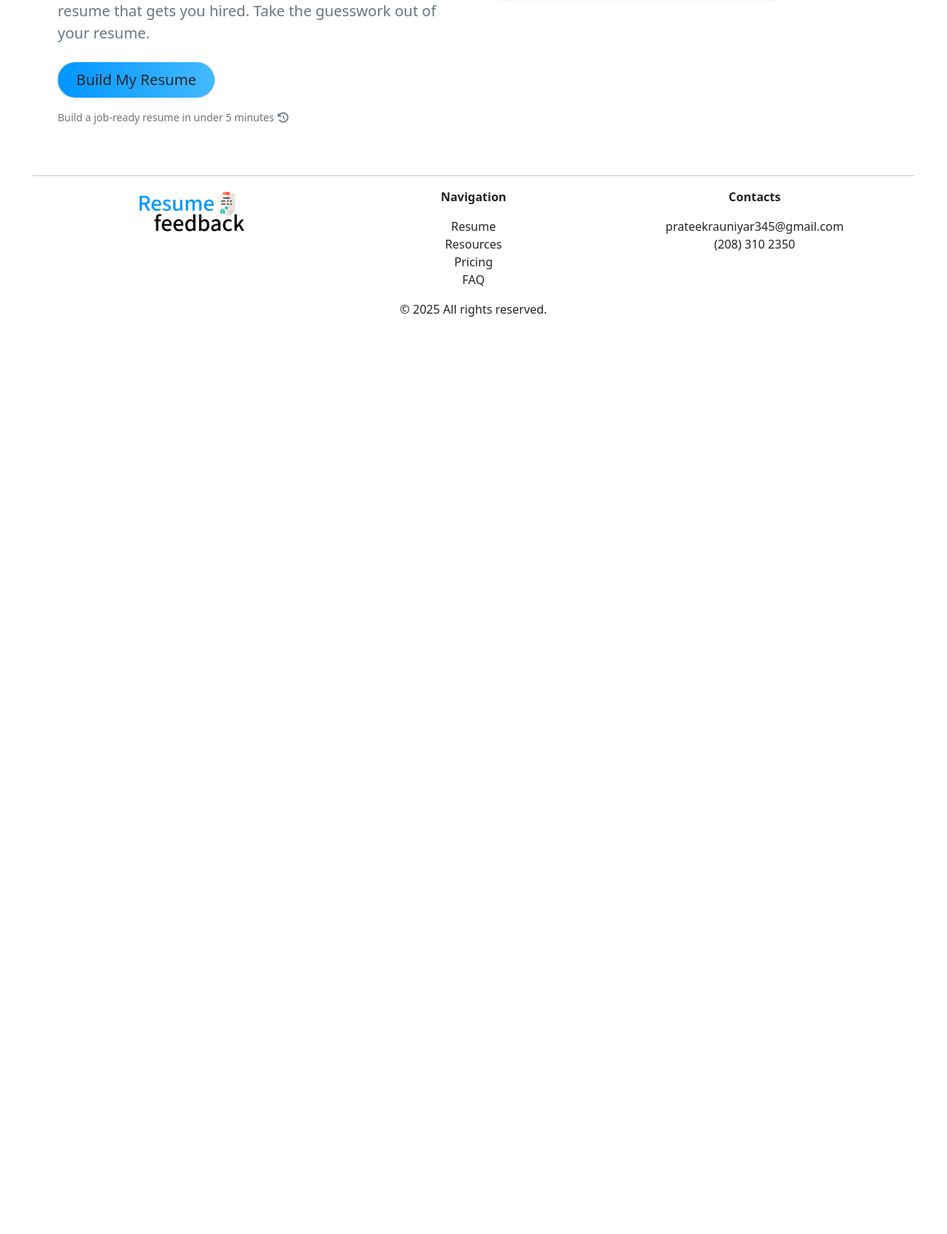
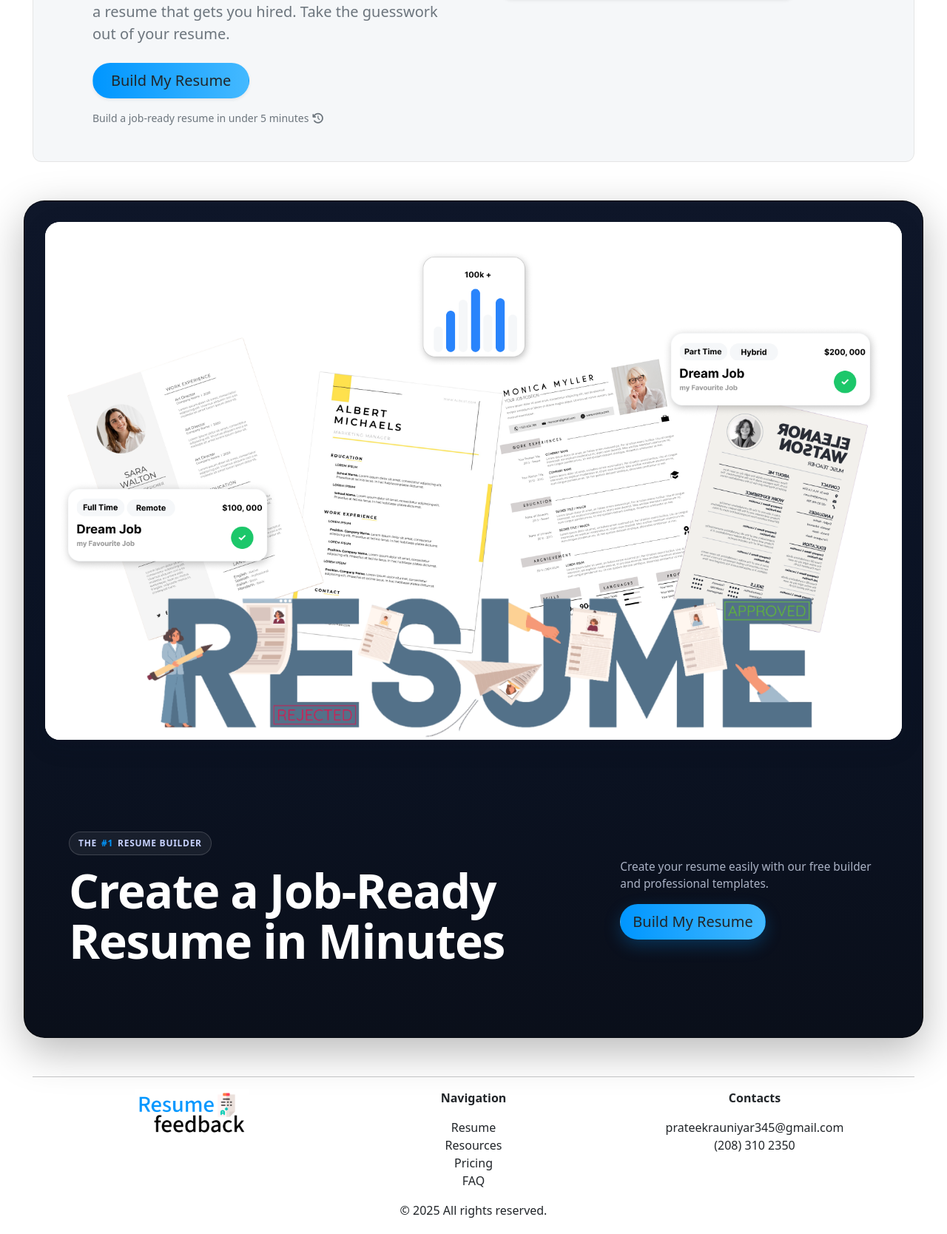
Before and after one commit to prateekrauniyar345/ResumeFeedback, a Flask app: page / in a window 1280 px wide. Shown: the part 632-2300 px from the top of the page at 74% size. Before the commit the page ends 1060 px from the top, so only its background shows below. Run offline with Flask 3, Linux system fonts and the light colour scheme; some libraries are stand-ins or nearby versions.

Commit message:
added few styles and few more content on dashboard

```diff
--- a/static/styles/styles.css
+++ b/static/styles/styles.css
@@ -35,8 +35,12 @@ body{
 
 
 /* Layout + spacing */
-.hero { overflow: hidden; }
-.hero-subtext { font-size: clamp(1rem, 1.1vw + .8rem, 1.25rem); }
+.hero {
+  overflow: hidden;
+}
+.hero-subtext {
+  font-size: clamp(1rem, 1.1vw + .8rem, 1.25rem);
+}
 
 /* Trust badge */
 .badge-flag{
@@ -84,10 +88,11 @@ body{
 
 /* Right visual + floating card */
 .hero-visual{
+  position: relative;
   max-width: 560px;
 }
 
-.floating-card{
+.floating-card0{
   top: 55%;
   left: -10%;
   transform: translateY(-50%);
@@ -95,11 +100,19 @@ body{
   background: #fff;
 }
 
+.floating-card1{
+  top: 25%;
+  right: -20%;
+  transform: translateY(-50%);
+  border-radius: 14px;
+  background: #fff;
+}
+
 /* Responsive tweaks */
 @media (max-width: 992px){
-  .floating-card{
+  .floating-card0, .floating-card1{
     top: auto;
-    left: 8%;
+    left: 40%;
     bottom: -10%;
     transform: none;
   }
@@ -110,3 +123,108 @@ body{
   }
   .hero-subtext{ font-size: 1rem; }
 }
+
+
+.four-border {
+    border-top: 1px solid #E5E5E5;
+    border-right: 1px solid #E5E5E5;
+    border-left: 1px solid #E5E5E5;
+    border-bottom: 1px solid #E5E5E5;
+    border-radius: 35px 12px 0 0;
+}
+
+:root {
+  --brand: #0096ff;
+  --promo-radius: 28px;
+}
+
+/* Outer section spacing (outside the card) */
+.promo { padding: clamp(16px, 3vw, 32px); }
+
+/* The big rounded “device-like” shell */
+.promo__shell {
+  border-radius: var(--promo-radius);
+  overflow: hidden;
+  border: 1px solid rgba(0, 0, 0, 0.65);
+  box-shadow: 0 18px 56px rgba(0, 0, 0, 0.28);
+  background: linear-gradient(180deg, #0f172a 0%, #0b1324 55%, #0a0f1a 100%);
+}
+
+/* ===== Top media area ===== */
+.promo__media {
+  padding: clamp(12px, 2.5vw, 28px);
+}
+
+.promo__media-box {
+  background: #ffffff;
+  max-height: 700px;
+  border-radius: calc(var(--promo-radius) - 8px);
+  box-shadow:
+    0 8px 32px rgba(16, 23, 37, 0.15),
+    inset 0 -1px 0 rgba(17, 24, 39, 0.06);
+  overflow: hidden;
+}
+
+.promo__media-img{
+  display:block;
+  max-height:800px;
+  width:100%;
+  height:auto;           /* preserves aspect ratio */
+  object-fit:contain;    /* harmless here, ensures no overflow if height constrained elsewhere */
+}
+
+/* ===== Bottom content block ===== */
+.promo__content {
+  padding: clamp(28px, 5vw, 56px) clamp(20px, 4vw, 48px);
+  color: #eef2ff;
+}
+
+/* Badge chip */
+.chip {
+  display: inline-flex;
+  align-items: center;
+  gap: 6px;
+  padding: 6px 12px;
+  border-radius: 999px;
+  background: rgba(255, 255, 255, 0.06);
+  border: 1px solid rgba(255, 255, 255, 0.16);
+  color: #c7d2fe;
+  font-size: 12px;
+  letter-spacing: 0.06em;
+  text-transform: uppercase;
+  font-weight: 600;
+  margin-bottom: 14px;
+}
+.chip__primary { color: var(--brand); }
+
+/* Headline + subtext */
+.promo__title {
+  margin: 0;
+  font-weight: 800;
+  font-size: clamp(28px, 5.2vw, 64px);
+  line-height: 1.06;
+  letter-spacing: -0.02em;
+  color: #ffffff;
+}
+
+.promo__sub {
+  margin: 0 0 16px 0;
+  color: #aab2c5;
+  font-size: clamp(15px, 1.2vw, 18px);
+}
+
+/* CTA brand button (works with Bootstrap .btn) */
+.btn-brand {
+  background: linear-gradient(90deg, var(--brand), #44b9ff);
+  border: none;
+  color: #fff;
+  padding-inline: 24px;
+  box-shadow: 0 8px 22px rgba(0, 150, 255, 0.25);
+}
+.btn-brand:hover { filter: brightness(0.96); }
+
+/* Small-screen tweaks */
+@media (max-width: 576px) {
+  .promo { padding: 12px; }
+  .promo__content { padding: 24px 16px 32px; }
+}
--- a/templates/dashboard/home.html
+++ b/templates/dashboard/home.html
@@ -3,7 +3,11 @@
 {% block title %}Home - Resume Feedback{% endblock %}
 
 {% block content %}
-<section class="hero container py-5 px-2">
+<!-- first section -->
+<section
+  class="hero uniform_spacing py-5"
+  style="padding: 0px 80px; border : 1px solid #E5E5E5; border-radius: 12px; background-color: #f5f7f9;"
+>
   <div class="row align-items-center g-5">
 
     <!-- Left: copy -->
@@ -40,6 +44,7 @@
 
     <!-- Right: visual -->
     <div class="col-12 col-lg-6">
+      <div class="container">
         <div class="position-relative hero-visual mx-auto">
           <img
             src="{{ url_for('static', filename='images/image.svg') }}"
@@ -48,10 +53,18 @@
           />
 
           <!-- Floating stat card -->
-        <div class="card floating-card border-0 shadow-sm position-absolute">
+          <div class="card floating-card0 border-0 shadow-sm position-absolute">
             <div class="card-body py-3 px-3">
               <div class="h4" style="color: #0096FF;">Dream Job<span>&nbsp;</span> <span><i class="fas fa-circle-check"></i></span></div>
               <div class="small text-secondary"><span>My favourite company</span></div>
+            </div>
+          </div>
+
+          <div class="card floating-card1 border-0 shadow-sm position-absolute">
+            <div class="card-body py-3 px-3 ">
+              <div class="h5" style="color: #0096FF;">Dream Salary<span>&nbsp;</span> <span><i class="fas fa-circle-check"></i></span></div>
+              <div class="small text-secondary"><span>$100, 000</span></div>
+            </div>
           </div>
         </div>
       </div>
@@ -60,4 +73,48 @@
   </div>
 </section>
 
+
+<!-- second section -->
+<!-- SECOND SECTION ONLY (no header) -->
+<section class="promo" aria-label="Job-ready resume promo">
+  <div class="promo__shell">
+    <!-- Top: white media panel -->
+    <div class="promo__media">
+      <div class="promo__media-box">
+        <img
+          src="{{ url_for('static', filename='images/stats.png') }}"
+          alt="Resume previews and stats"
+          class="promo__media-img"
+        />
+      </div>
+    </div>
+
+    <!-- Bottom: dark gradient content -->
+    <div class="promo__content py-5">
+      <div class="container">
+        <div class="row align-items-center gy-5 py-5">
+          <div class="col-12 col-lg-8">
+            <span class="chip">
+              The <span class="chip__primary">#1</span> Resume Builder
+            </span>
+            <h2 class="promo__title">
+              Create a Job-Ready<br class="d-none d-md-block" />
+              Resume in Minutes
+            </h2>
+          </div>
+
+          <div class="col-12 col-lg-4">
+            <p class="promo__sub">
+              Create your resume easily with our free builder and professional templates.
+            </p>
+            <a href="{{ url_for('login') }}" class="btn btn-brand btn-lg rounded-pill">
+              Build My Resume
+            </a>
+          </div>
+        </div>
+      </div>
+    </div>
+  </div>
+</section>
+
 {% endblock %}
```
Also changed, not shown: static/images/resume/res1.png (added), static/images/resume/res2.png (added), static/images/resume/res3.png (added), static/images/resume/res4.png (added), static/images/stats.png (added). Lines whose indentation alone changed are shown as unchanged.
